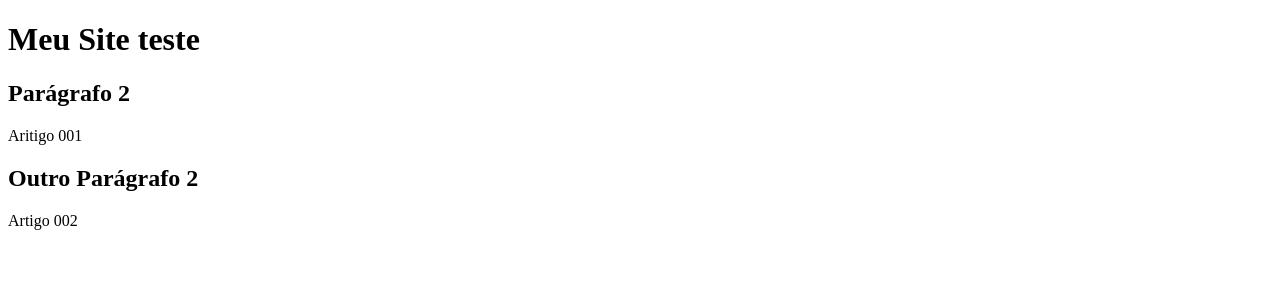
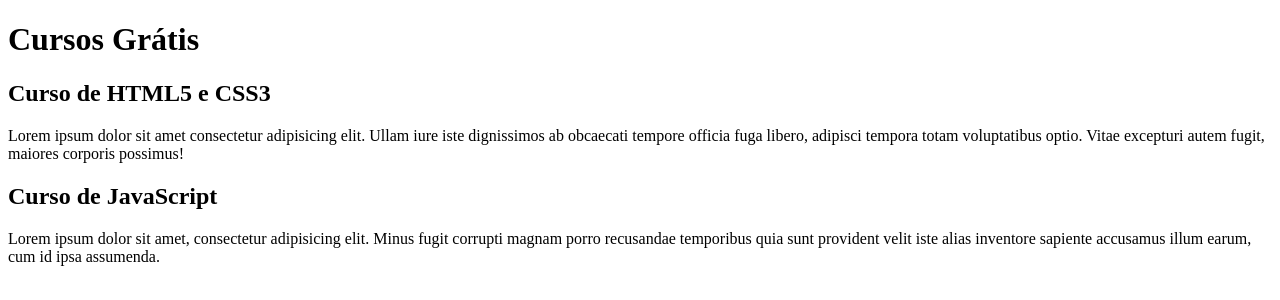
Before and after one commit to JhonatanBraga/projeto-site, a plain HTML site: page index.html in a window 1280 px wide. Drawn offline with Linux system fonts and the light colour scheme.

Commit message:
comecei a escrever no conteúdo

```diff
--- a/index.html
+++ b/index.html
@@ -9,16 +9,16 @@
 <body>
     <main>
         <header>
-            <h1>Meu Site teste</h1>
+            <h1>Cursos Grátis</h1>
         </header>
             <article>
-                <h2>Parágrafo 2 </h2>
-                    <p>Aritigo 001</p>
+                <h2>Curso de HTML5 e CSS3</h2>
+                    <p>Lorem ipsum dolor sit amet consectetur adipisicing elit. Ullam iure iste dignissimos ab obcaecati tempore officia fuga libero, adipisci tempora totam voluptatibus optio. Vitae excepturi autem fugit, maiores corporis possimus!</p>
             </article>
 
             <article>
-                <h2>Outro Parágrafo 2</h2>
-                    <p>Artigo 002</p>
+                <h2>Curso de JavaScript</h2>
+                    <p>Lorem ipsum dolor sit amet, consectetur adipisicing elit. Minus fugit corrupti magnam porro recusandae temporibus quia sunt provident velit iste alias inventore sapiente accusamus illum earum, cum id ipsa assumenda.</p>
             </article>
     </main>
 </html>
```
